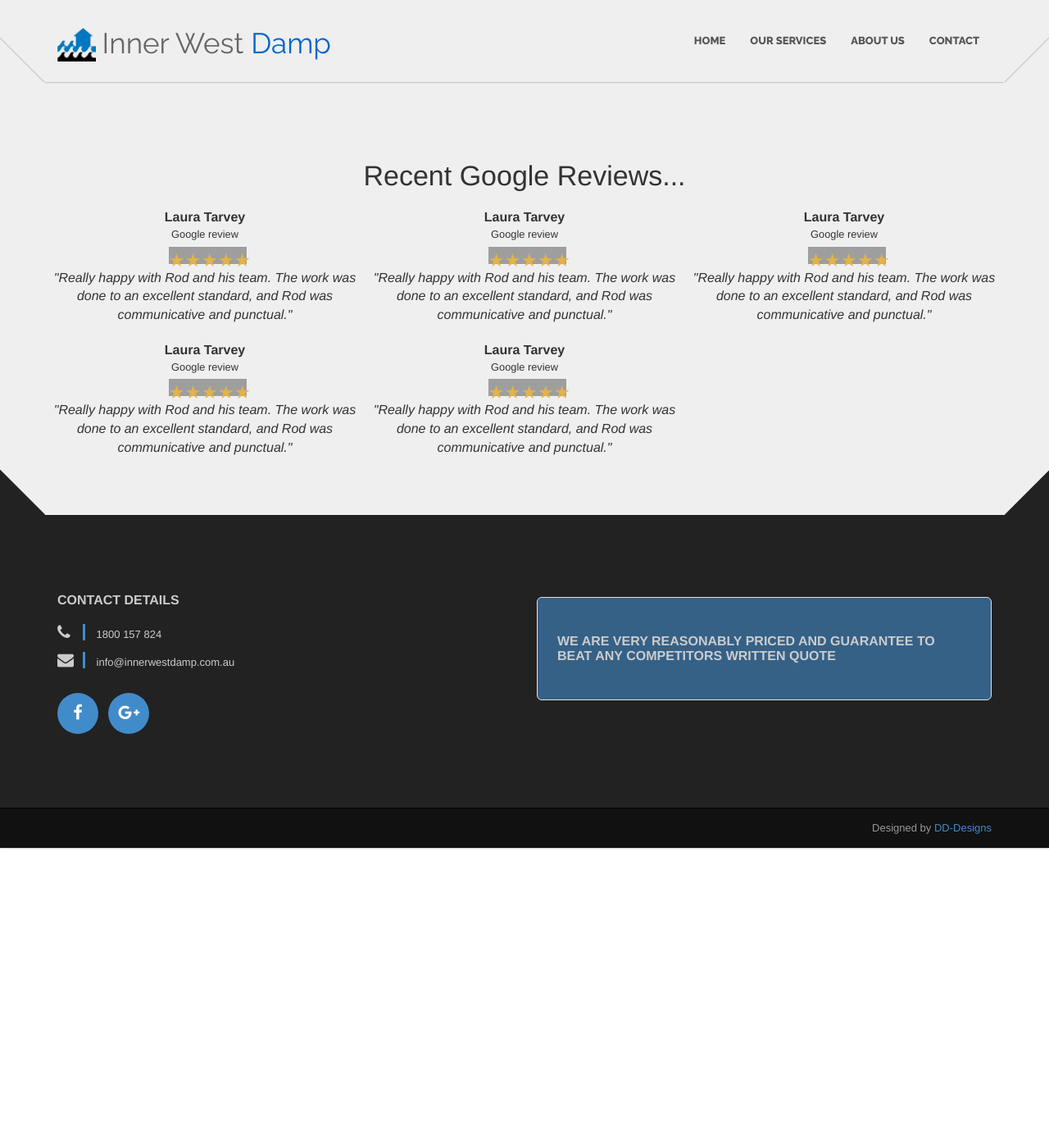
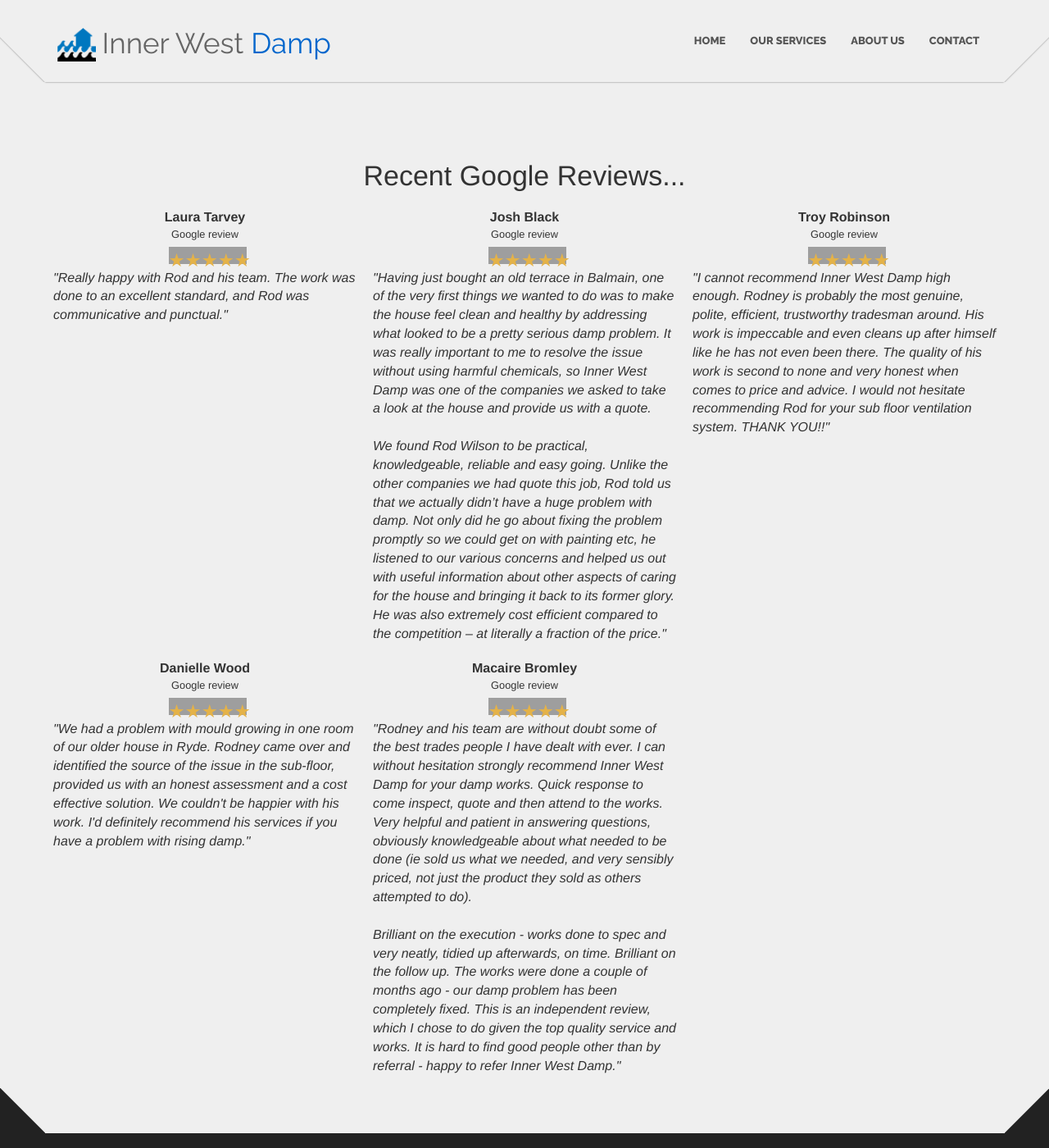
Before and after one commit to innerwestdamp/innerwestdamp.github.io, a Jekyll site: the page built from reviews.html, in a window 1280 px wide and 1400 px high. Shown: the whole window at 82% size. Built offline with Jekyll 4.4.1, drawn with Linux system fonts in a browser that asks for light colours; nearby versions of some CDN libraries; library files that are not in the unit come from our copies; grey boxes are pictures that could not be loaded.

Commit message:
added in the reviews

```diff
--- a/reviews.html
+++ b/reviews.html
@@ -24,45 +24,56 @@ title: Inner West Damp | Reviews
 				<span id="star">&#9733;</span><span id="star">&#9733;</span><span id="star">&#9733;</span><span id="star">&#9733;</span><span id="star">&#9733;</span>
 			</p>
 			<br>
-			<em>"Really happy with Rod and his team. The work was done to an excellent standard, and Rod was communicative and punctual."</em>
+			<div class="text-left">
+				<em>"Really happy with Rod and his team. The work was done to an excellent standard, and Rod was communicative and punctual."</em>
+			</div>
 		</div>
 		<div class="col-sm-12 col-md-4 text-center review">
-			<strong class="reviewer">Laura Tarvey</strong>
+			<strong class="reviewer">Josh Black</strong>
 			<div class="googlereview font-weight-light">Google review</div>
 			<p class="rating">
 				<span id="star">&#9733;</span><span id="star">&#9733;</span><span id="star">&#9733;</span><span id="star">&#9733;</span><span id="star">&#9733;</span>
 			</p>
 			<br>
-			<em>"Really happy with Rod and his team. The work was done to an excellent standard, and Rod was communicative and punctual."</em>
+			<div class="text-left">
+				<em>"Having just bought an old terrace in Balmain, one of the very first things we wanted to do was to make the house feel clean and healthy by addressing what looked to be a pretty serious damp problem. It was really important to me to resolve the issue without using harmful chemicals, so Inner West Damp was one of the companies we asked to take a look at the house and provide us with a quote.<br><br>
+					We found Rod Wilson to be practical, knowledgeable, reliable and easy going. Unlike the other companies we had quote this job, Rod told us that we actually didn’t have a huge problem with damp. Not only did he go about fixing the problem promptly so we could get on with painting etc, he listened to our various concerns and helped us out with useful information about other aspects of caring for the house and bringing it back to its former glory. He was also extremely cost efficient compared to the competition – at literally a fraction of the price."</em>
+			</div>
 		</div>
 		<div class="col-sm-12 col-md-4 text-center review">
-			<strong class="reviewer">Laura Tarvey</strong>
+			<strong class="reviewer">Troy Robinson</strong>
 			<div class="googlereview font-weight-light">Google review</div>
 			<p class="rating">
 				<span id="star">&#9733;</span><span id="star">&#9733;</span><span id="star">&#9733;</span><span id="star">&#9733;</span><span id="star">&#9733;</span>
 			</p>
 			<br>
-			<em>"Really happy with Rod and his team. The work was done to an excellent standard, and Rod was communicative and punctual."</em>
+			<div class="text-left">
+				<em>"I cannot recommend Inner West Damp high enough. Rodney is probably the most genuine, polite, efficient, trustworthy tradesman around. His work is impeccable and even cleans up after himself like he has not even been there. The quality of his work is second to none and very honest when comes to price and advice. I would not hesitate recommending Rod for your sub floor ventilation system. THANK YOU!!"</em>
+			</div>
 		</div>
 	</div>
 	<div class="row">
 		<div class="col-sm-12 col-md-4 text-center review">
-			<strong class="reviewer">Laura Tarvey</strong>
+			<strong class="reviewer">Danielle Wood</strong>
 			<div class="googlereview font-weight-light">Google review</div>
 			<p class="rating">
 				<span id="star">&#9733;</span><span id="star">&#9733;</span><span id="star">&#9733;</span><span id="star">&#9733;</span><span id="star">&#9733;</span>
 			</p>
 			<br>
-			<em>"Really happy with Rod and his team. The work was done to an excellent standard, and Rod was communicative and punctual."</em>
+			<div class="text-left">
+				<em>"We had a problem with mould growing in one room of our older house in Ryde. Rodney came over and identified the source of the issue in the sub-floor, provided us with an honest assessment and a cost effective solution. We couldn't be happier with his work. I'd definitely recommend his services if you have a problem with rising damp."</em>
+			</div>
 		</div>
 		<div class="col-sm-12 col-md-4 text-center review">
-			<strong class="reviewer">Laura Tarvey</strong>
+			<strong class="reviewer">Macaire Bromley</strong>
 			<div class="googlereview font-weight-light">Google review</div>
 			<p class="rating">
 				<span id="star">&#9733;</span><span id="star">&#9733;</span><span id="star">&#9733;</span><span id="star">&#9733;</span><span id="star">&#9733;</span>
 			</p>
 			<br>
-			<em>"Really happy with Rod and his team. The work was done to an excellent standard, and Rod was communicative and punctual."</em>
+			<div class="text-left">
+				<em>"Rodney and his team are without doubt some of the best trades people I have dealt with ever. I can without hesitation strongly recommend Inner West Damp for your damp works. Quick response to come inspect, quote and then attend to the works. Very helpful and patient in answering questions, obviously knowledgeable about what needed to be done (ie sold us what we needed, and very sensibly priced, not just the product they sold as others attempted to do). <br><br>Brilliant on the execution - works done to spec and very neatly, tidied up afterwards, on time. Brilliant on the follow up. The works were done a couple of months ago - our damp problem has been completely fixed. This is an independent review, which I chose to do given the top quality service and works. It is hard to find good people other than by referral - happy to refer Inner West Damp."</em>
+			</div>
 		</div>
 	</div>
  </div>
```
Also changed, not shown: 1 other file.
